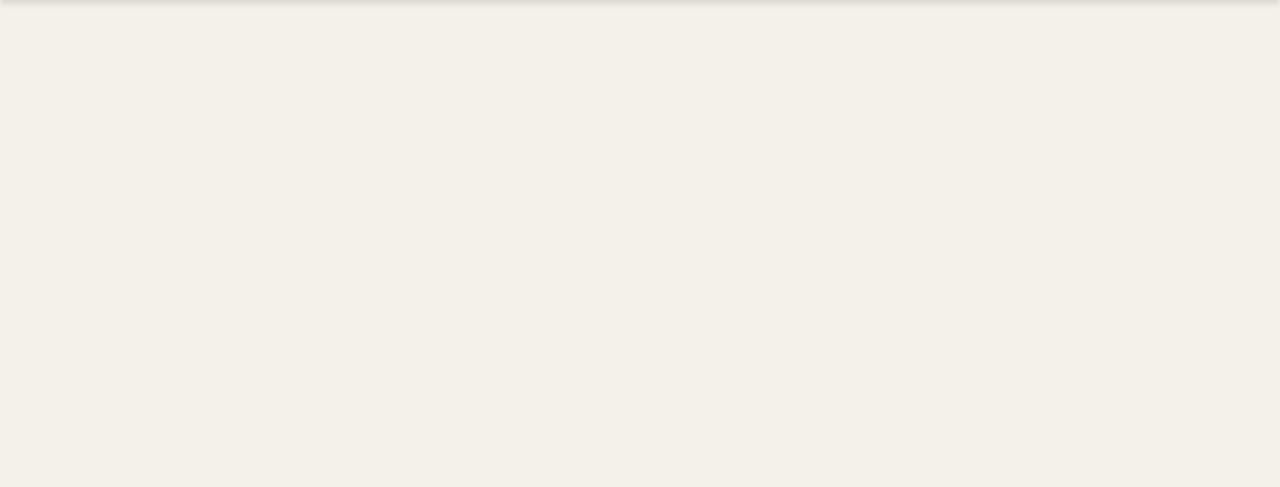
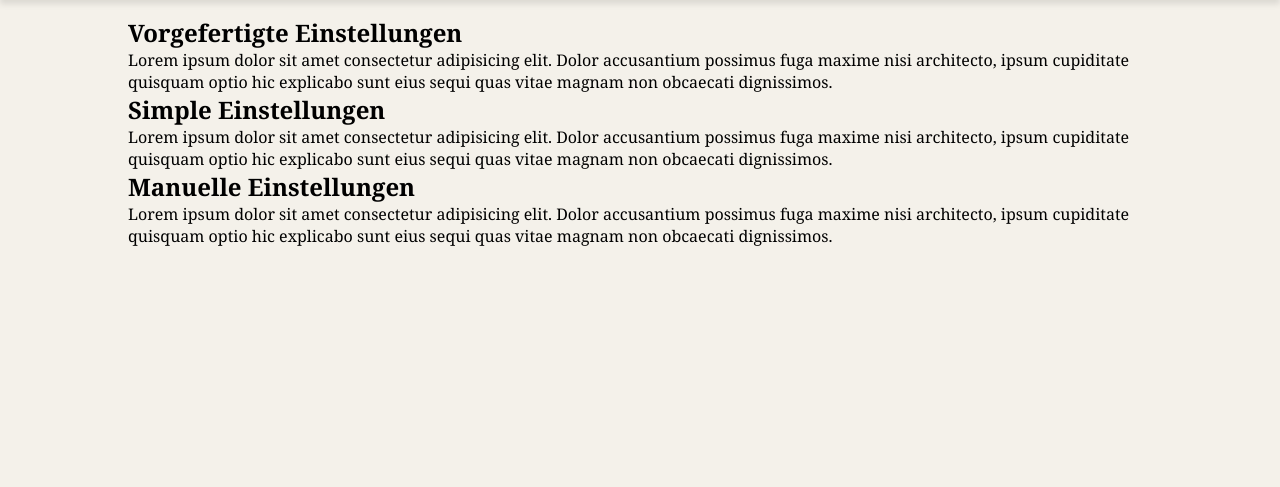
Before and after one commit to SageTheDM/KSSM293, a PHP site: page /javascript/mockUpShop/settings.html in a window 1280 px wide. Shown: the part 80-567 px from the top of the page. Run offline with PHP 8.4, Linux system fonts and the light colour scheme.

Commit message:
settings are in progress

```diff
--- a/javascript/mockUpShop/settings.html
+++ b/javascript/mockUpShop/settings.html
@@ -3,7 +3,7 @@
   <head>
     <meta charset="UTF-8" />
     <meta name="viewport" content="width=device-width, initial-scale=1.0" />
-    <title>Stileinstellungen</title>
+    <title>Photofuel - Store</title>
     <link rel="stylesheet" href="styles.css" />
     <script src="scripts/footer.js" defer></script>
     <script src="scripts/script.js" defer></script>
@@ -12,7 +12,22 @@
   <body>
     <header-component></header-component>
     <main>
+        <section id="settings">
+            <h1>Vorgefertigte Einstellungen</h1>
+            <p>
+                Lorem ipsum dolor sit amet consectetur adipisicing elit. Dolor accusantium possimus fuga maxime nisi architecto, ipsum cupiditate quisquam optio hic explicabo sunt eius sequi quas vitae magnam non obcaecati dignissimos.
+            </p>
 
+            <h1>Simple Einstellungen</h1>
+            <p>
+                Lorem ipsum dolor sit amet consectetur adipisicing elit. Dolor accusantium possimus fuga maxime nisi architecto, ipsum cupiditate quisquam optio hic explicabo sunt eius sequi quas vitae magnam non obcaecati dignissimos.
+            </p>
+
+            <h1>Manuelle Einstellungen</h1>
+            <p>
+                Lorem ipsum dolor sit amet consectetur adipisicing elit. Dolor accusantium possimus fuga maxime nisi architecto, ipsum cupiditate quisquam optio hic explicabo sunt eius sequi quas vitae magnam non obcaecati dignissimos.
+            </p>
+        </section>
     </main>
     <footer-component></footer-component>
   </body>
--- a/javascript/mockUpShop/styles.css
+++ b/javascript/mockUpShop/styles.css
@@ -426,6 +426,14 @@ address a:hover {
 #danke ul li { color: var(--color-primary-text); margin: 10px 0; }
 /*#endregion*/
 
+/*#region settings */
+#settings{
+  width: 80%;
+  margin: auto;
+  margin-top: 6em;
+}
+/*#endregion */
+
 /*#region Footer */
 footer {
   background-color: var(--color-secondary-text);
```
